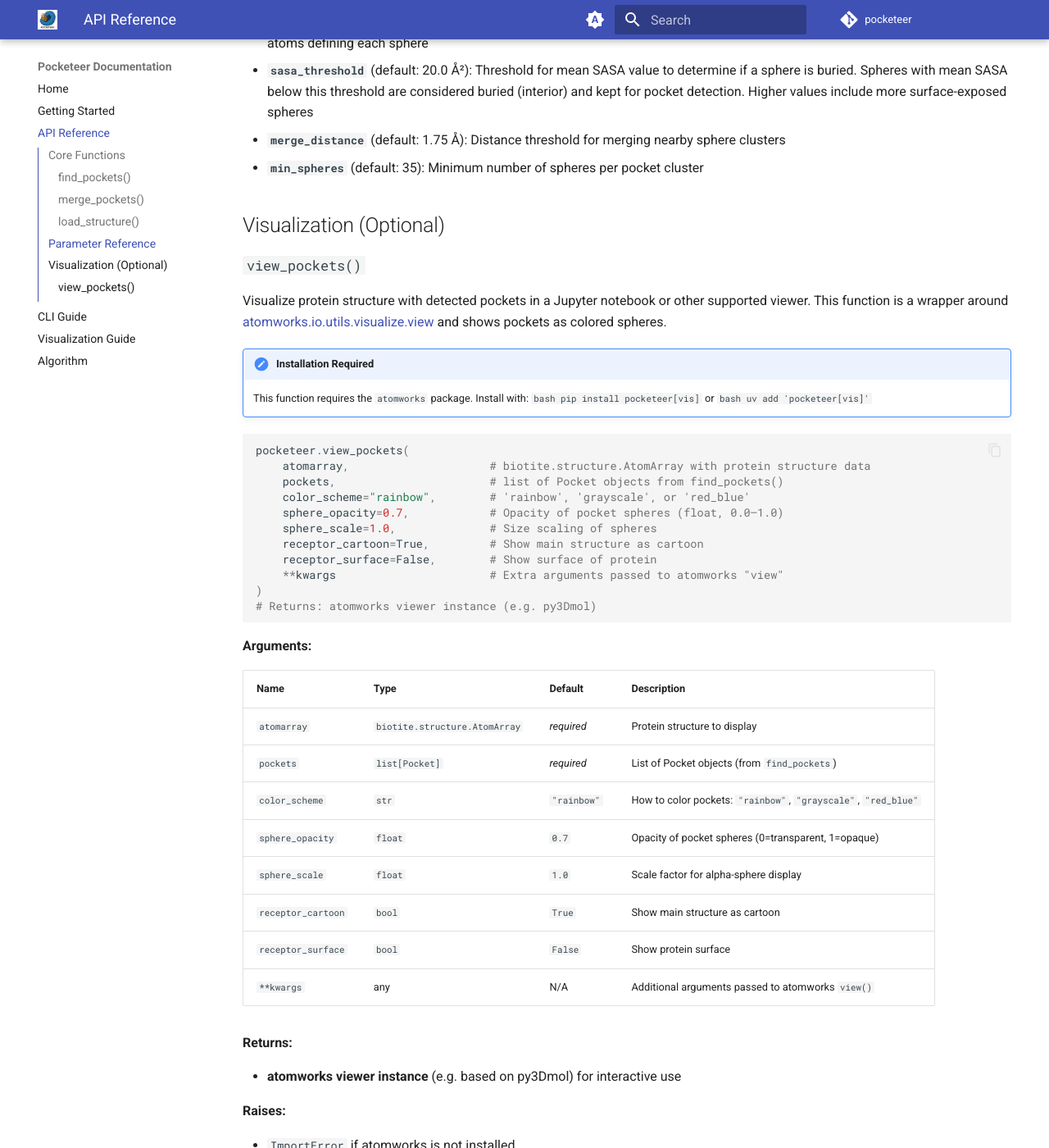
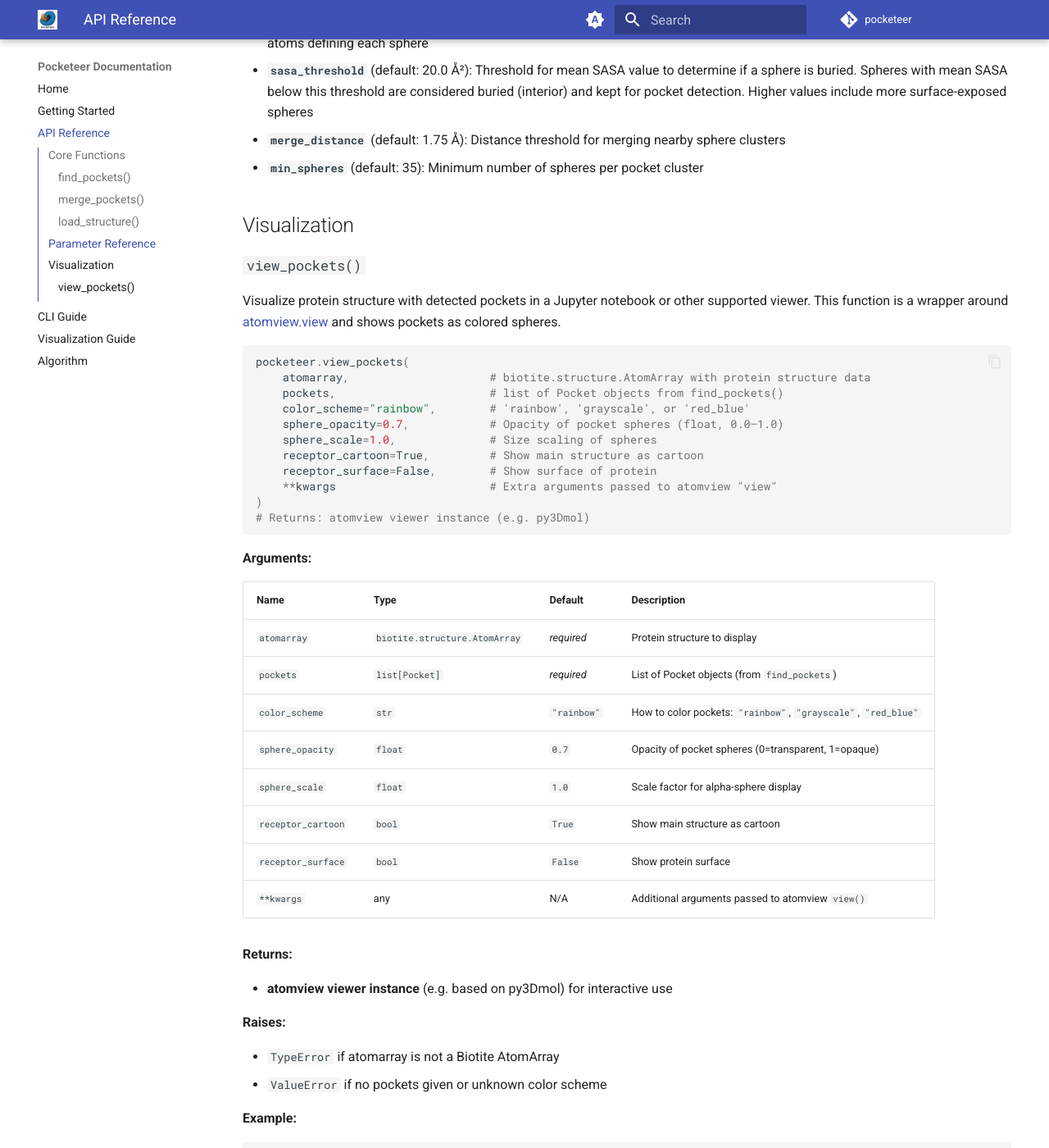
Before and after one commit to cch1999/pocketeer, an MkDocs documentation site: the page built from docs/api-reference.md, in a window 1280 px wide and 1400 px high, scrolled down 3248 px. Shown: the whole window at 82% size. Built offline with MkDocs 1.6.1 and Material for MkDocs 9.7.7, drawn with Linux system fonts in a browser that asks for light colours; comment, search, counter and statistics services are not loaded.

Commit message:
update docs for atomview

````diff
--- a/docs/api-reference.md
+++ b/docs/api-reference.md
@@ -148,22 +148,12 @@ All parameters for `find_pockets()` can be passed directly as keyword arguments:
 - **`merge_distance`** (default: 1.75 Å): Distance threshold for merging nearby sphere clusters
 - **`min_spheres`** (default: 35): Minimum number of spheres per pocket cluster
 
-## Visualization (Optional)
+## Visualization
 
 ### `view_pockets()`
 
 Visualize protein structure with detected pockets in a Jupyter notebook or other supported viewer.
-This function is a wrapper around [atomworks.io.utils.visualize.view](https://baker-laboratory.github.io/atomworks-dev/latest/io/utils/visualize.html) and shows pockets as colored spheres.
-
-!!! note "Installation Required"
-    This function requires the `atomworks` package. Install with:
-    ```bash
-    pip install pocketeer[vis]
-    ```
-    or
-    ```bash
-    uv add 'pocketeer[vis]'
-    ```
+This function is a wrapper around [atomview.view](https://pypi.org/project/atomview/) and shows pockets as colored spheres.
 
 ```python
 pocketeer.view_pockets(
@@ -174,9 +164,9 @@ pocketeer.view_pockets(
     sphere_scale=1.0,              # Size scaling of spheres
     receptor_cartoon=True,         # Show main structure as cartoon
     receptor_surface=False,        # Show surface of protein
-    **kwargs                       # Extra arguments passed to atomworks "view"
+    **kwargs                       # Extra arguments passed to atomview "view"
 )
-# Returns: atomworks viewer instance (e.g. py3Dmol)
+# Returns: atomview viewer instance (e.g. py3Dmol)
 ```
 
 **Arguments:**
@@ -190,15 +180,14 @@ pocketeer.view_pockets(
 | `sphere_scale`      | `float`                          | `1.0`           | Scale factor for alpha-sphere display                                   |
 | `receptor_cartoon`  | `bool`                           | `True`          | Show main structure as cartoon                                          |
 | `receptor_surface`  | `bool`                           | `False`         | Show protein surface                                                    |
-| `**kwargs`          | any                              | N/A             | Additional arguments passed to atomworks `view()`                       |
+| `**kwargs`          | any                              | N/A             | Additional arguments passed to atomview `view()`                        |
 
 **Returns:**
 
-- **atomworks viewer instance** (e.g. based on py3Dmol) for interactive use
+- **atomview viewer instance** (e.g. based on py3Dmol) for interactive use
 
 **Raises:**
 
-- `ImportError` if atomworks is not installed
 - `TypeError` if atomarray is not a Biotite AtomArray
 - `ValueError` if no pockets given or unknown color scheme
 
````
Also changed, not shown: README.md (+3 -19 lines), docs/getting-started.md (+2 -19 lines), docs/index.md (+0 -10 lines), docs/visualization-guide.md (+3 -9 lines).
